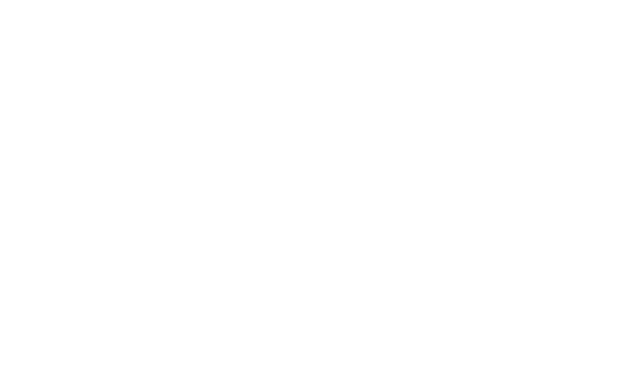
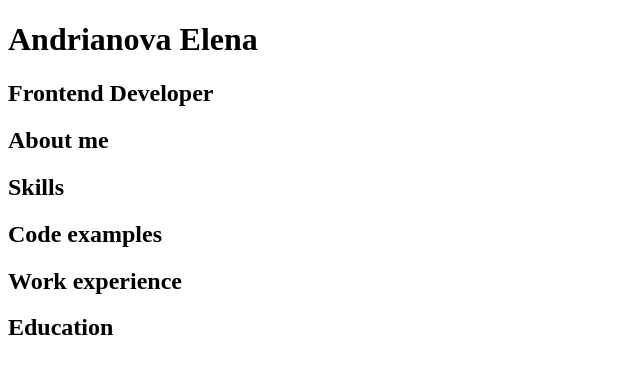
Before and after one commit to elenka9/rsschool-cv, a plain HTML site: page index.html in a window 1280 px wide. Shown: the whole page, without its empty margins (0-640 px from the left). Drawn offline with Linux system fonts and the light colour scheme.

Commit message:
feat: add basic page layout

```diff
--- a/index.html
+++ b/index.html
@@ -4,8 +4,15 @@
     <meta charset="UTF-8">
     <meta name="viewport" content="width=device-width, initial-scale=1.0">
     <title>CV</title>
+
 </head>
 <body>
-
+    <h1>Andrianova Elena  </h1>
+    <h2>Frontend Developer</h2>
+    <h2>About me</h2>
+    <h2>Skills</h2>
+    <h2>Code examples</h2>
+    <h2>Work experience</h2>
+    <h2>Education</h2>
 </body>
 </html>
```
